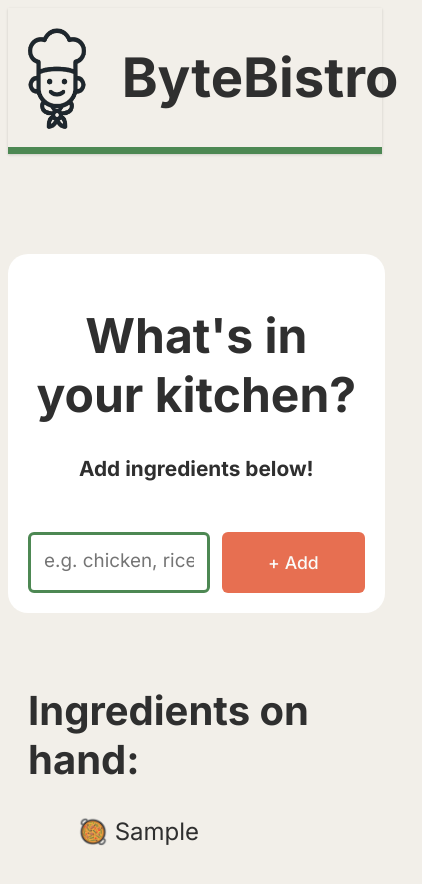
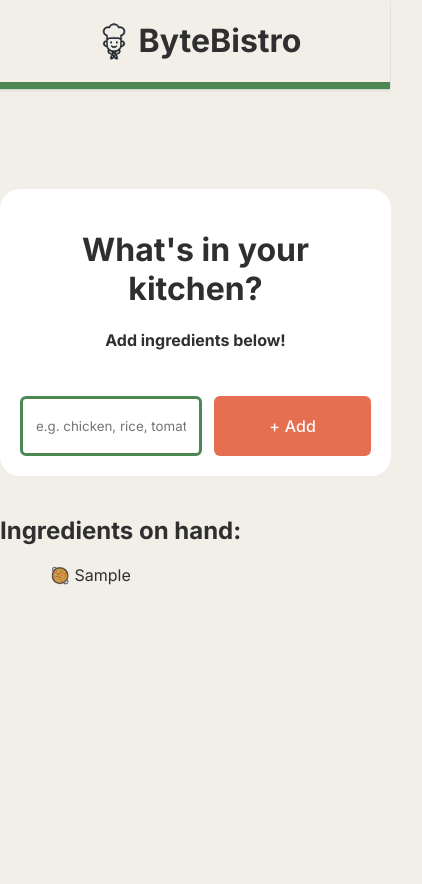
Before and after one commit to zaidhanif1/ByteBistro, a React (Vite) app: page / in a window 390 px wide. Both pictures are taken after typing "Sample" into the empty fields and a click on the button "Add". Shown: the top 884 px of the page, 422 px wide, since content can reach past the window. After the commit the page ends 844 px from the top, so only its background shows below. Built offline with nearby package versions, Linux system fonts and the light colour scheme.

Commit message:
More emoji's and media queries

```diff
--- a/package.json
+++ b/package.json
@@ -22,7 +22,8 @@
     "react": "^19.1.0",
     "react-dom": "^19.1.0",
     "react-icons": "^5.5.0",
-    "react-markdown": "^10.1.0"
+    "react-markdown": "^10.1.0",
+    "semver": "^7.7.2"
   },
   "devDependencies": {
     "@eslint/js": "^9.25.0",
--- a/server.js
+++ b/server.js
@@ -47,7 +47,7 @@ app.post('/api/recipe', async (req, res) => {
         const prompt = `${SYSTEM_PROMPT}\n Create a recipe using : ${ingredients.join(',')}`
         const result = await model.generateContent(prompt)
         const text = result.response.text()
-        res.json({ recipe: text.trim() })
+        res.json({ recipe: text.trim()})
     }
     catch (error)
     {
--- a/src/components/Header/Header.css
+++ b/src/components/Header/Header.css
@@ -5,10 +5,10 @@
     justify-content: center;
     box-shadow: 0px 1px 3px 0px rgba(0, 0, 0, 0.10), 0px 1px 2px 0px rgba(0, 0, 0, 0.06);
     font-weight: 400;
-    font-size: 1.7rem;
+    font-size: 1rem;
     border-bottom: 7px solid #4d8853;
     margin-bottom: 100px;
-
+    width: 100%;
 }
 
 .logo-link
@@ -24,6 +24,20 @@
 }
 img
 {
-    width: 130px;
+    width: 80px;
 
 }
+
+@media (max-width: 768px)
+{
+    .bytebistro-logo
+    {
+        height: 50px;
+        width: 50px;
+        margin: auto;
+    }
+    .header
+    {
+
+    }
+}
--- a/src/components/Header/Header.jsx
+++ b/src/components/Header/Header.jsx
@@ -13,7 +13,7 @@ export default function Header()
     <header className="header">
 
         <a href="/" onClick={prevent} className="logo-link">
-        <img src={chef} alt="AI Robot Image" />
+        <img src={chef} className = "bytebistro-logo"alt="AI Robot Image" />
         <h1>ByteBistro</h1>
         </a>
 
--- a/src/components/IngredientsList/IngredientsList.css
+++ b/src/components/IngredientsList/IngredientsList.css
@@ -2,15 +2,16 @@
 {
     background-color: #ffffff ;
 }
+
 .ingredients-list
 {
-    font-size: 1.5rem;
+    font-size: 1rem;
     text-align: left;
+}
 
-}
 .get-a-recipe-button
 {
-    font-size: 1.5rem;
+    font-size: 1rem;
     text-decoration: none;
     border: none;
     font-family: Inter, sans-serif;
@@ -35,26 +36,24 @@
 
 .ingredients-on-hand-h1
 {
-    font-size: 2.5rem;
+    font-size: 1.5rem;
 }
 .ingredientslist-section
 {
     width: 100%;
-    margin: auto;
+    margin: 20px auto auto auto;
     display: flex;
     flex-direction: column;
-    margin-top: 20px;
-    padding: 20px
-
 }
 ol
 {
+
     list-style-type: none;
 
 }
 .generate-recipe-h3
 {
-    font-size: 3rem;
+    font-size: 1.7rem;
 }
 
 .generate-recipe-main
@@ -69,5 +68,24 @@ ol
 }
 .generate-recipe-p
 {
-    font-size: 1.2rem;
+    font-size: 1rem;
 }
+
+@media (max-width: 768px)
+{
+.generate-recipe-p
+    {
+        font-size: .8rem;
+    }
+
+    .generate-recipe-h3
+{
+    font-size: 1rem;
+}
+.get-a-recipe-button
+{
+    font-size: .7rem;
+}
+
+
+}
--- a/src/components/IngredientsList/IngredientsList.jsx
+++ b/src/components/IngredientsList/IngredientsList.jsx
@@ -10,12 +10,43 @@ const ingredientIcons = {
     rice: "🌾",
     pasta: "🍝",
     tomato: "🍅",
+    milk: "🥛",
     onion: "🧅",
     pepper: "🌶️",
     cheese: "🧀",
     yogurt: "🥛",
     spices: "🌶️",
-  default: "🥘"
+    lettuce: "🥬",
+    spinach: "🥬",
+    broccoli: "🥦",
+    carrot: "🥕",
+    corn: "🌽",
+    potato: "🥔",
+    cucumber: "🥒",
+    mushroom: "🍄",
+    garlic: "🧄",
+    shrimp: "🦐",
+    turkey: "🦃",
+    sausage: "🌭",
+    egg: "🥚",
+    tofu: "🍱",
+    apple: "🍎",
+    banana: "🍌",
+    lemon: "🍋",
+    orange: "🍊",
+    avocado: "🥑",
+    bread: "🍞",
+    flour: "🌾",
+    cereal: "🥣",
+    icecream: "🍨",
+    soup: "🍲",
+    stew: "🥘",
+    salad: "🥗",
+    sandwich: "🥪",
+    pizza: "🍕",
+    taco: "🌮",
+    steak: "🥩",
+    default: "🥘",
 };
 
 function getIcon(ingredient)
--- a/src/components/Main/Main.css
+++ b/src/components/Main/Main.css
@@ -22,11 +22,11 @@ main{
 }
 .question-header
 {
-    font-size: 3rem;
+    font-size: 2rem;
 }
 .add-ingredients-h3
 {
-    font-size: 1.3rem;
+    font-size: 1rem;
 }
 .ingredient-input
 {
@@ -46,7 +46,7 @@ main{
 }
 .ingredient-input::placeholder
 {
-    font-size: 1.18rem;
+    font-size: 1.rem;
 }
 
 .add-ingredient-form > button::before
@@ -61,7 +61,7 @@ li
 .add-ingredients-btn
 {
     font-family: Inter, sans-serif;
-    font-size: 1.1rem;
+    font-size: 1rem;
     border-radius: 6px;
     border: none;
     background-color: #E76F51;
--- a/src/index.css
+++ b/src/index.css
@@ -3,4 +3,5 @@ body
     font-family: Inter, sans-serif;
     background-color: #f2efe9 ;
     color: #2f2f2f ;
+    margin: 0;
 }
```
Also changed, not shown: 1 other file (tests, documents, lock files or other folders). Lines whose indentation alone changed are shown as unchanged.
